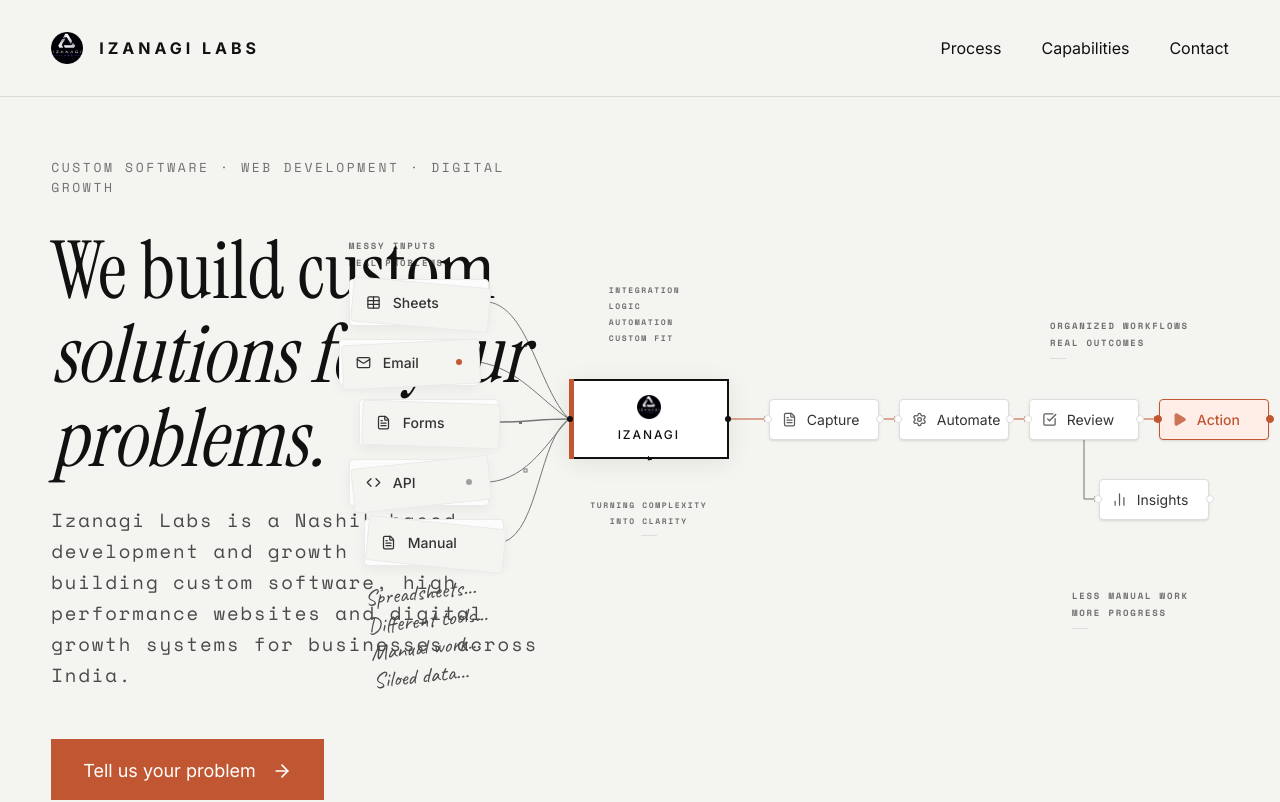
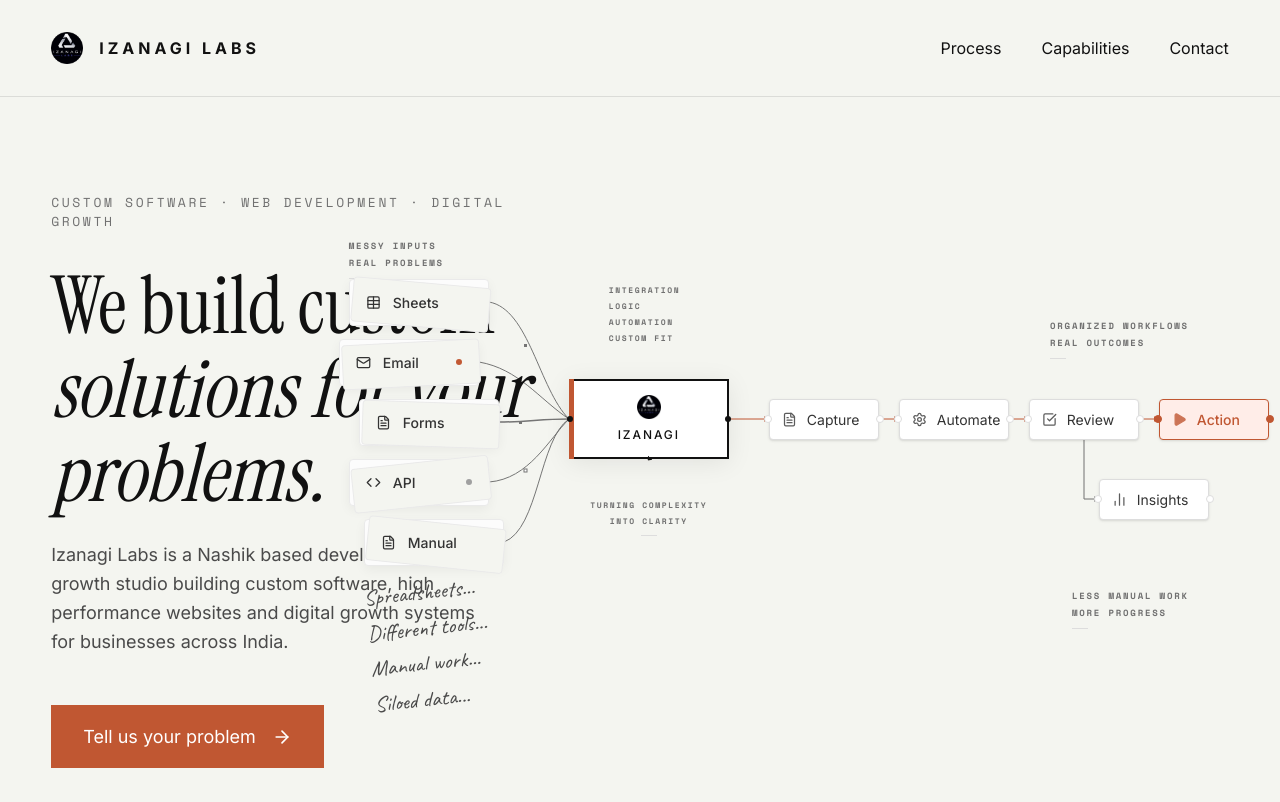
Before and after one commit to Izanagi-Labs/izanagilabs.com, a Next.js app: page / in a window 1280 px wide. Shown: the top 802 px of the page. Built offline with nearby package versions, Linux system fonts and the light colour scheme.

Commit message:
fix: text changes

```diff
--- a/components/hero/HeroValueProposition.tsx
+++ b/components/hero/HeroValueProposition.tsx
@@ -29,7 +29,7 @@
         initial={{ opacity: 0, y: 8 }}
         animate={{ opacity: 1, y: 0 }}
         transition={{ duration: 0.4, delay: 0.25 }}
-        className="text-system-lg text-foreground-muted mb-8 lg:mb-12 leading-relaxed"
+        className="text-body-lg mb-8 lg:mb-12 text-foreground-muted leading-relaxed max-w-[450px]"
       >
         Izanagi Labs is a Nashik based development and growth studio building custom software, high performance websites and digital growth systems for businesses across India.
       </motion.p>
--- a/components/hero/MicroLabels.tsx
+++ b/components/hero/MicroLabels.tsx
@@ -38,7 +38,7 @@
       </div>
 
       {/* Bottom Left - Handwritten notes */}
-      <div className="absolute top-[380px] left-[20px] flex flex-col -rotate-6 text-foreground-muted font-annotation text-[22px] leading-tight">
+      <div className="absolute top-[380px] left-[20px] flex flex-col gap-2 -rotate-6 text-foreground-muted font-annotation text-[22px] leading-tight">
         <span className="block">Spreadsheets...</span>
         <span className="block">Different tools...</span>
         <span className="block">Manual work...</span>
```
